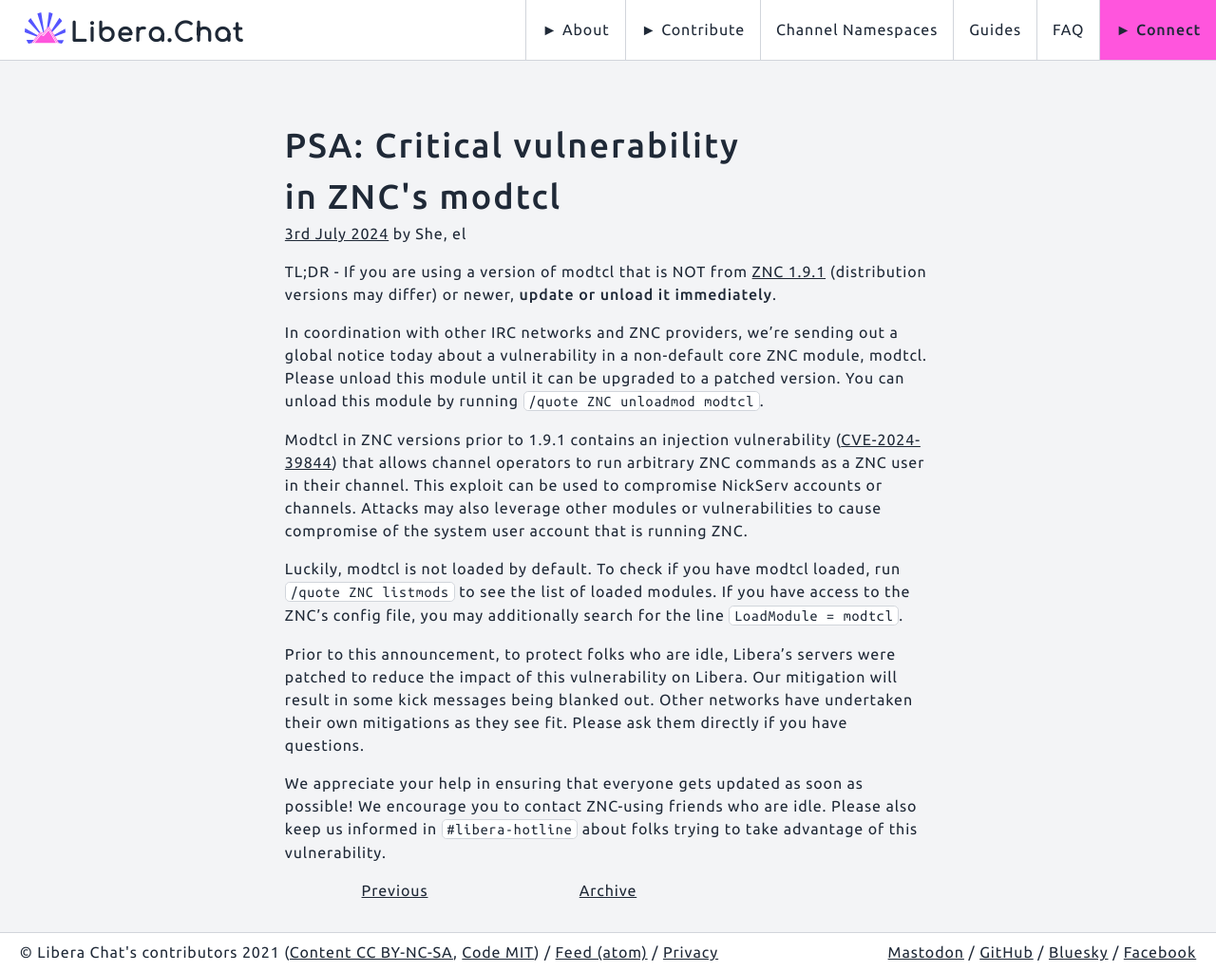
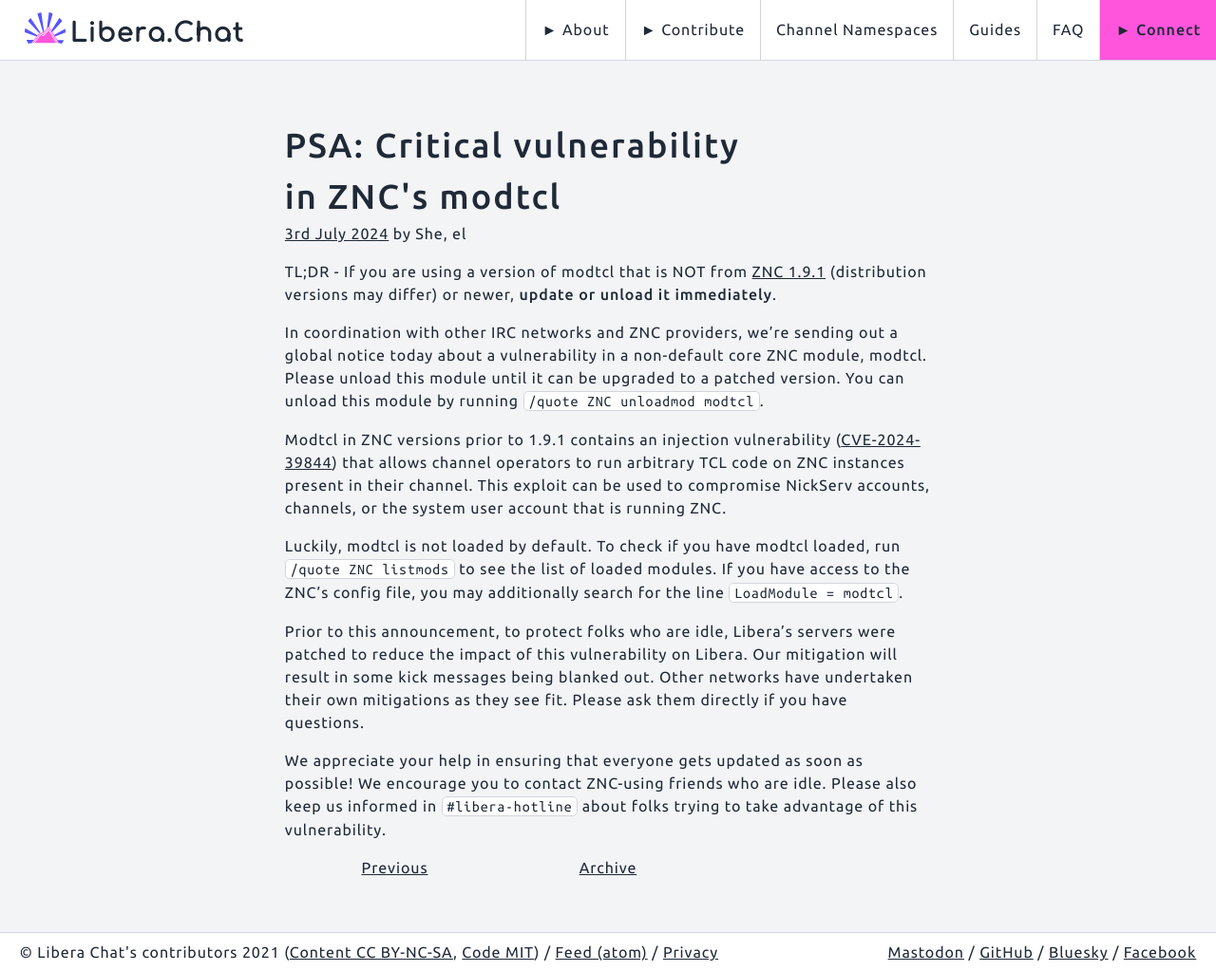
Before and after one commit to Libera-Chat/libera-chat.github.io, a Jekyll site: the page built from content/_posts/2024-07-03-zncpsa.md, in a window 1280 px wide and 1023 px high. Shown: the whole window at 95% size. Built offline with Jekyll 4.4.1, drawn with Linux system fonts in a browser that asks for light colours.

Commit message:
Update 2024-07-03-zncpsa.md
Clarify the precise nature and consequences of the vulnerability. This is code injection, not command injection, and shell account compromise is directly possible due to the vuln without requiring additional chained exploits.

```diff
--- a/content/_posts/2024-07-03-zncpsa.md
+++ b/content/_posts/2024-07-03-zncpsa.md
@@ -13,11 +13,10 @@
 version. You can unload this module by running `/quote ZNC unloadmod modtcl`.
 
 Modtcl in ZNC versions prior to 1.9.1 contains an injection vulnerability
-([CVE-2024-39844]) that allows channel operators to run arbitrary ZNC
-commands as a ZNC user in their channel. This exploit can be used to
-compromise NickServ accounts or channels. Attacks may also leverage other
-modules or vulnerabilities to cause compromise of the system user account
-that is running ZNC.
+([CVE-2024-39844]) that allows channel operators to run arbitrary TCL code
+on ZNC instances present in their channel. This exploit can be used to
+compromise NickServ accounts, channels, or the system user account that is
+running ZNC.
 
 Luckily, modtcl is not loaded by default. To check if you have modtcl loaded,
 run `/quote ZNC listmods` to see the list of loaded modules. If you have
```
